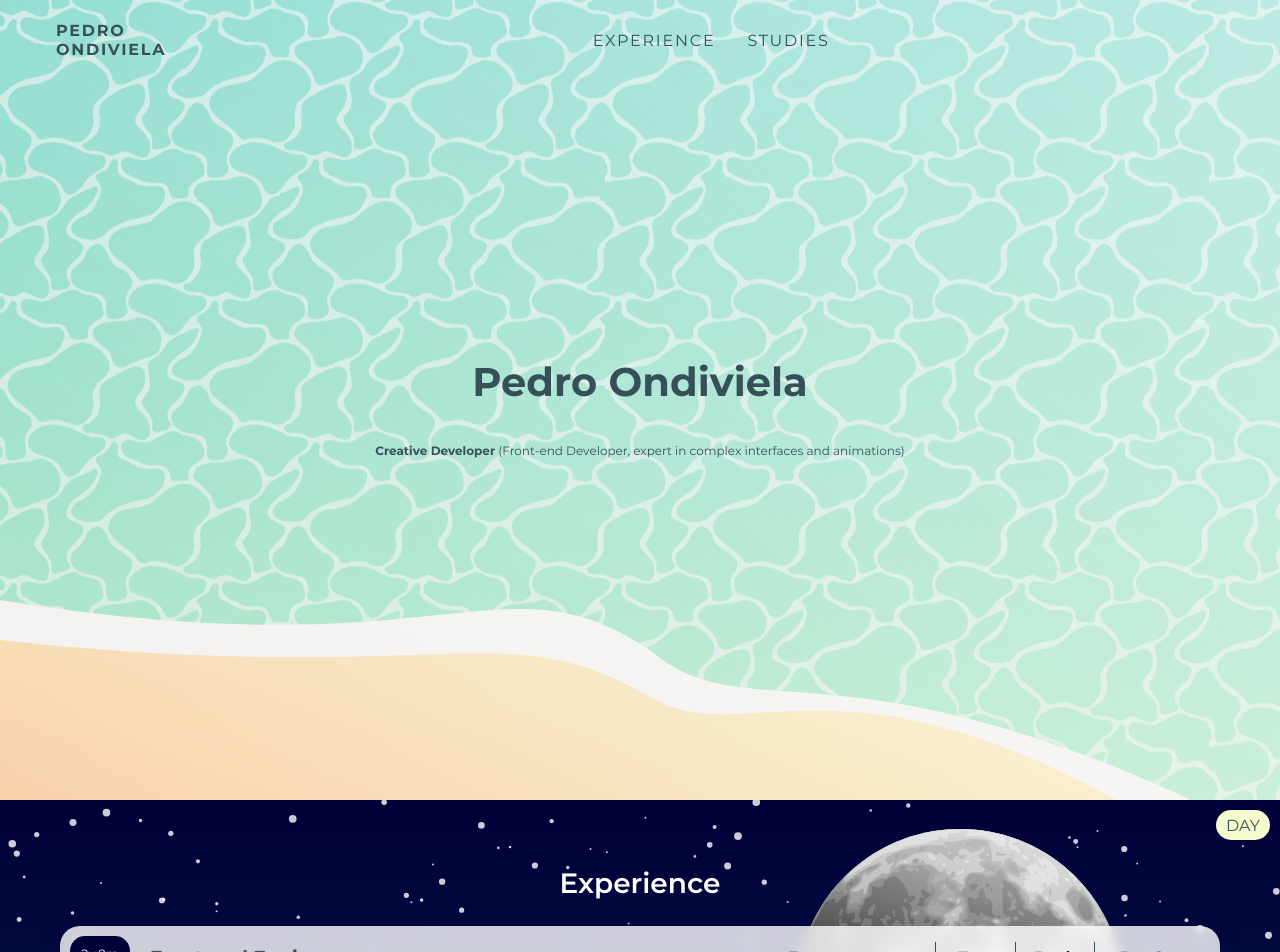
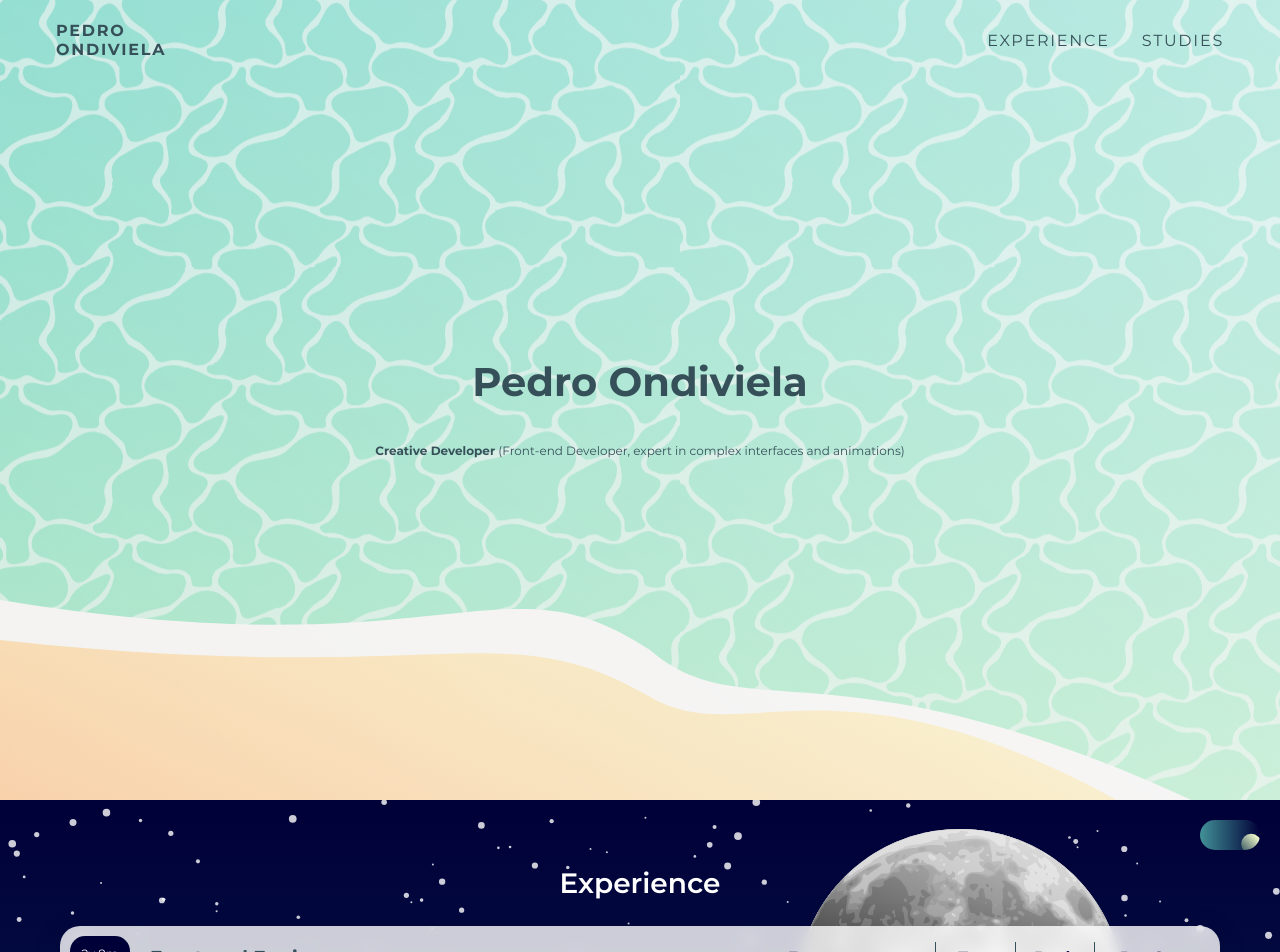
Before and after one commit to PedroOndh/pedroondh.github.io, a Nuxt app: page / in a window 1280 px wide. Shown: the top 952 px of the page. Built offline with nearby package versions, Linux system fonts and the light colour scheme.

Commit message:
feat: adding hover animations

```diff
--- a/components/AboutMe.vue
+++ b/components/AboutMe.vue
@@ -87,7 +87,7 @@
         left: 0;
         width: 100%;
         height: 100%;
-        background: linear-gradient(200deg, #F5FCCD 0%, #ff7d66 300%);
+        background: linear-gradient(200deg, #f5fccd 0%, #ff7d66 300%);
         @keyframes seafoam2 {
           0%,
           100% {
--- a/components/Experience.vue
+++ b/components/Experience.vue
@@ -33,7 +33,13 @@
         alt="Cloud"
       />
     </div>
-    <div class="cv-experience__button" @click="day = !day">{{ day ? 'Night' : 'Day' }}</div>
+    <button
+      :class="[
+        'cv-experience__button',
+        { 'cv-experience__button--day': day, 'cv-experience__button--night': !day }
+      ]"
+      @click="day = !day"
+    />
     <h2 class="cv-experience__title">Experience</h2>
     <ul class="cv-experience__list">
       <li v-for="experience in experiences" class="cv-experience__list-item">
@@ -264,7 +270,7 @@
         display: block;
         width: 100%;
         height: 100%;
-        background: url('../public/assets/map.svg');
+        background: url('/assets/map.svg');
         background-size: cover;
         transition: background-position 0.5s ease;
         @keyframes globeSpinning {
@@ -314,19 +320,51 @@
     }
     &__button {
       position: absolute;
-      top: rem(10px);
-      right: rem(10px);
+      top: rem(20px);
+      right: rem(20px);
       display: flex;
       justify-content: center;
       align-items: center;
+      width: rem(60px);
       height: rem(30px);
-      padding: rem(4px) rem(10px);
+      background: linear-gradient(90deg, $light-blue 0%, $blue 50%, $dark-black 100%);
+      background-size: 200% 100%;
       border-radius: rem(20px);
-      background-color: $highlight;
       text-transform: uppercase;
-      transition-property: color, background-color;
+      transition-property: background-position;
       transition-duration: 1s;
+      overflow: hidden;
       cursor: pointer;
+      &:after {
+        content: '';
+        width: rem(20px);
+        height: rem(20px);
+        border-radius: 50%;
+        background: linear-gradient(180deg, $red -100%, $highlight 50%, $light-black 100%);
+        background-size: 100% 200%;
+        transform-origin: center 200%;
+        transition-property: transform, background-position;
+        transition-duration: 1s;
+      }
+      &--day {
+        background-position: 0 0;
+        &:after {
+          transform: scale(1.5, 1.5) rotate(-35deg) translateY(60%);
+          background-position: 0 0;
+        }
+      }
+      &--night {
+        background-position: 100% 0;
+        &:after {
+          transform: rotate(45deg);
+          background-position: 0 100%;
+        }
+      }
+      &:hover {
+        &:after {
+          transform: none;
+        }
+      }
     }
     &__title {
       position: relative;
@@ -485,7 +523,10 @@
         width: 70vw;
       }
       &__earth {
-        bottom: 10vw;
+        left: -10vw;
+        bottom: -40vw;
+        width: 120vw;
+        height: 120vw;
       }
       &__list-item-text,
       &__technologies-wrapper {
--- a/components/Header.vue
+++ b/components/Header.vue
@@ -1,6 +1,6 @@
 <template>
   <header :class="['cv-header', { 'cv-header--scrolled': scrolled }]">
-    <nav class="cv-header__menu rti-layout-wrapper">
+    <nav class="cv-header__menu">
       <NuxtLink class="cv-header__link cv-header__link--home" @click="toggleMenu(false)" to="/">
         Pedro
         <br />
@@ -83,7 +83,7 @@
 
     &__link-container {
       display: flex;
-      justify-content: center;
+      justify-content: flex-end;
       width: 100%;
     }
 
--- a/components/Studies.vue
+++ b/components/Studies.vue
@@ -104,7 +104,7 @@
 <style lang="scss" scoped>
   .cv-studies {
     $component-class: &;
-    @mixin neonAnimation($randomSeed: 1) {
+    @mixin neonElement() {
       box-shadow: 0 0 calc(var(--power) * 0.5) $white, 0 0 calc(var(--power) * 2) $white,
         0 0 calc(var(--power) * 4) $light-blue, 0 0 calc(var(--power) * 8) $light-blue,
         0 0 calc(var(--power) * 10) $light-blue, inset 0 0 calc(var(--power) * 0.5) $white,
@@ -157,12 +157,18 @@
       border-radius: rem(20px);
       background: linear-gradient(145deg, $white, $grey);
       text-align: left;
+      &:hover {
+        &:before,
+        &:after {
+          box-shadow: 0 0 8px $white, inset 0 0 8px $white;
+        }
+      }
       &:before {
         content: '';
         position: absolute;
         z-index: 2;
         background-color: $white;
-        @include neonAnimation(1);
+        @include neonElement();
       }
       &:after {
         content: '';
@@ -173,7 +179,7 @@
         height: calc(100% + #{rem(40px)});
         border: 1px solid $white;
         border-radius: rem(20px);
-        @include neonAnimation(3);
+        @include neonElement();
       }
       &--first {
         grid-area: first;
@@ -184,7 +190,7 @@
           height: rem(30px);
         }
         &:after {
-          @include neonAnimation(4);
+          @include neonElement();
         }
       }
       &--second {
@@ -196,7 +202,7 @@
           height: 2px;
         }
         &:after {
-          @include neonAnimation(5);
+          @include neonElement();
         }
       }
       &--third {
@@ -208,7 +214,7 @@
           height: rem(30px);
         }
         &:after {
-          @include neonAnimation(6);
+          @include neonElement();
         }
       }
       &--fourth {
@@ -220,7 +226,7 @@
           height: rem(30px);
         }
         &:after {
-          @include neonAnimation(7);
+          @include neonElement();
         }
       }
       &--fifth {
```
Also changed, not shown: public/assets/water-texture--blue.svg (deleted), public/assets/water-texture.svg.
